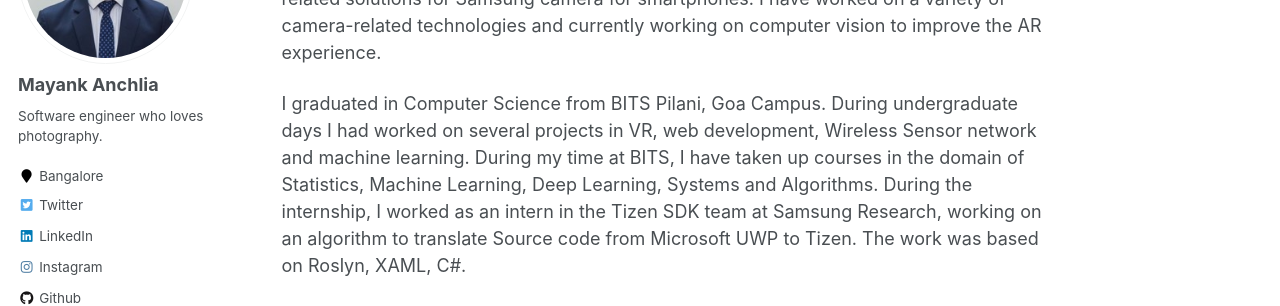
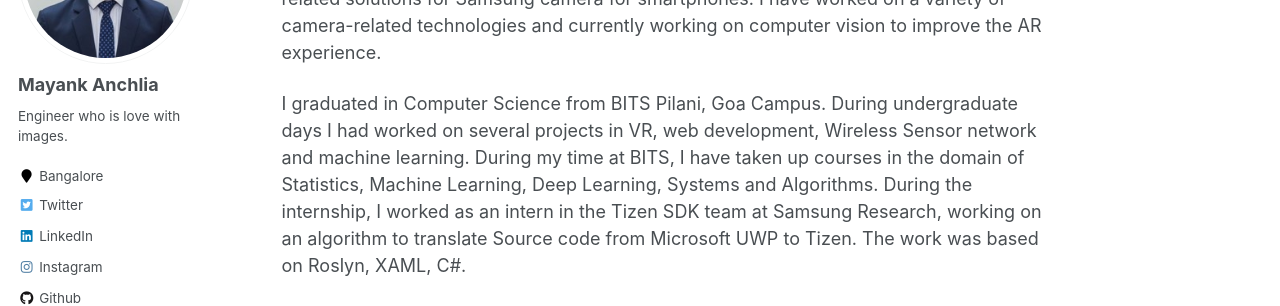
Before and after one commit to mayankanchlia/mayankanchlia.github.io, a Jekyll site: the page built from _pages/about.md, in a window 1280 px wide. Shown: the part 229-535 px from the top of the page. Built offline with Jekyll 4.4.1, drawn with Linux system fonts in a browser that asks for light colours.

Commit message:
bug fixes

```diff
--- a/_config.yml
+++ b/_config.yml
@@ -82,7 +82,7 @@
 author:
   name             : "Mayank Anchlia"
   avatar           : "0.jpeg"
-  bio              : "Software engineer who loves photography."
+  bio              : "Engineer who is love with images."
   location         : "Bangalore"
   employer         :
   pubmed           : #"https://www.ncbi.nlm.nih.gov/pubmed/?term=john+snow"
--- a/_pages/about.md
+++ b/_pages/about.md
@@ -12,6 +12,6 @@
 
 I graduated in Computer Science from BITS Pilani, Goa Campus. During undergraduate days I had worked on several projects in VR, web development, Wireless Sensor network and machine learning. During my time at BITS, I have taken up courses in the domain of Statistics, Machine Learning, Deep Learning, Systems and Algorithms. During the internship, I worked as an intern in the Tizen SDK team at Samsung Research, working on an algorithm to translate Source code from Microsoft UWP to Tizen. The work was based on Roslyn, XAML, C#.
 
-For more details on my projects, please visit my [projects]({{ site.url}}projects) page.
+For more details on my projects, please visit my [projects]({{ site.url}}/projects) page.
 
 Aside from computer science I am a hobbyist photographer and like to travel, exploring attractions with my lens. If it interests you please have a look at my work on [Flickr](https://www.flickr.com/photos/130318296@N08/). I have directed a short film name [Hasrat](https://www.youtube.com/watch?v=lipOxbXJw2U), do watch.
```
Also changed, not shown: _pages/projects.md (+1 -1 lines).
